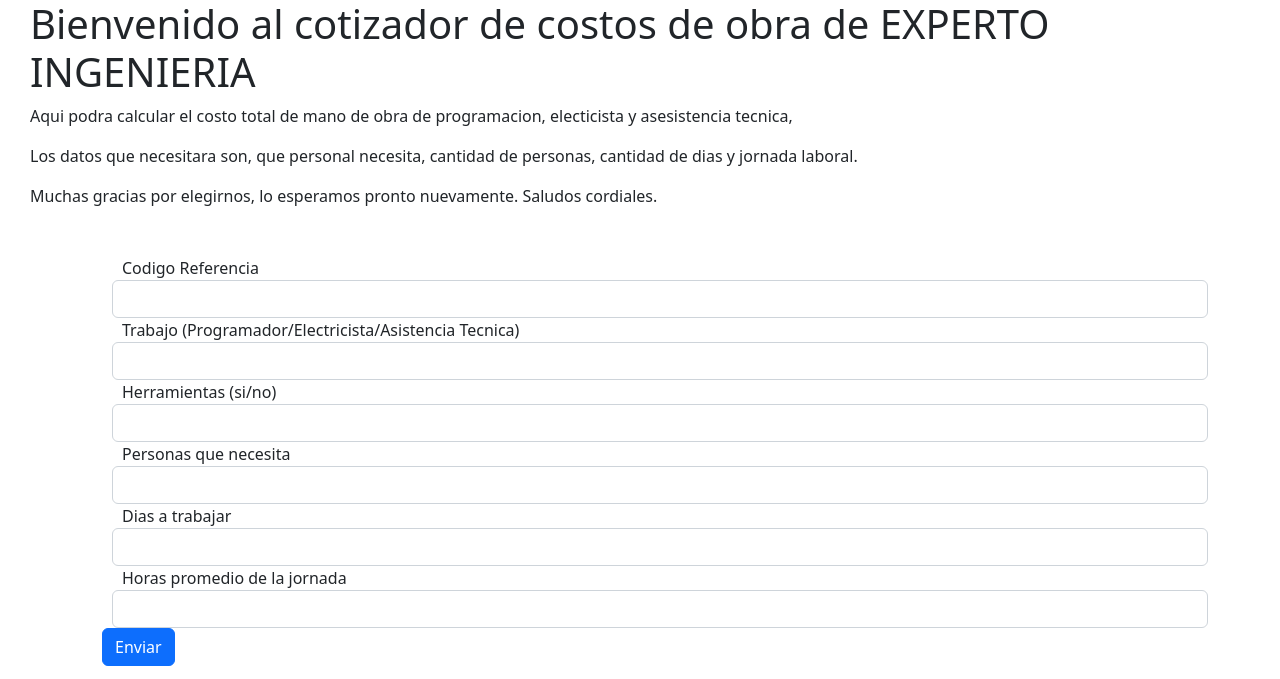
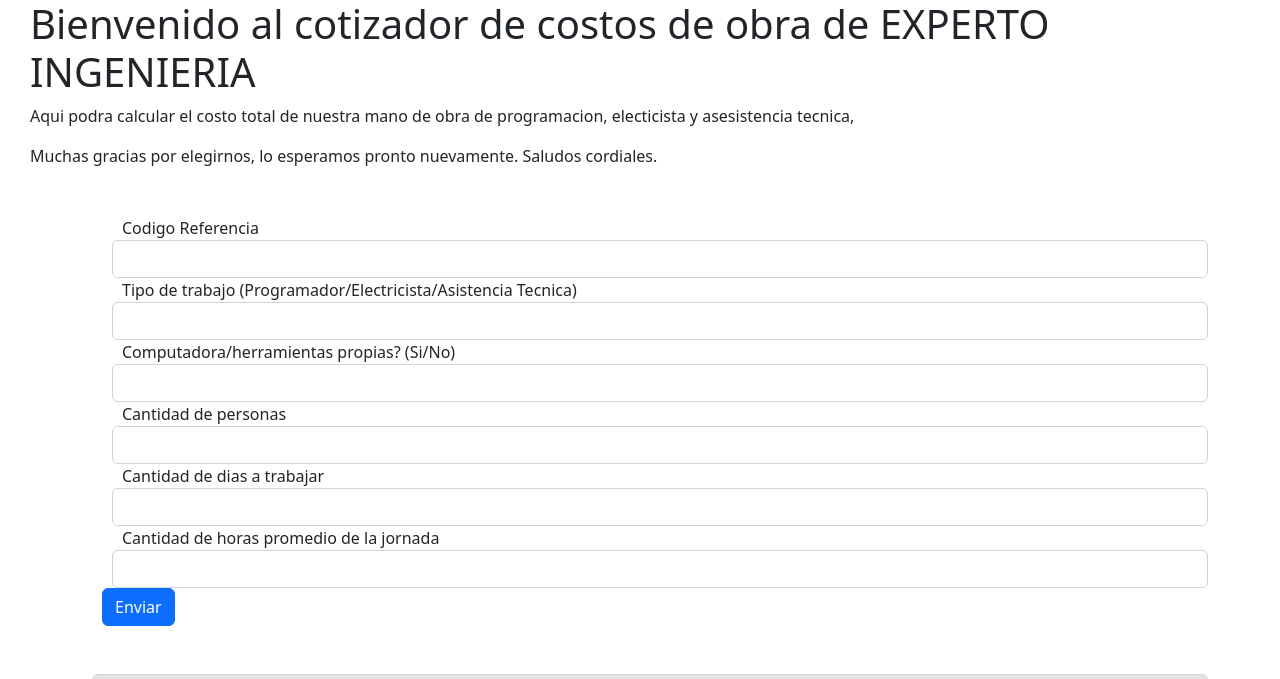
Before and after one commit to diegopaolantonio/Preentrega3_Paolantonio, a plain HTML site: page index.html in a window 1280 px wide. Shown: the top 679 px of the page. Drawn offline with nearby package versions, Linux system fonts and the light colour scheme.

Commit message:
Commit 5, modifique el html por informacion repetida y para mejorar la claridad

```diff
--- a/css/style.css
+++ b/css/style.css
@@ -23,6 +23,10 @@
 /*  text-decoration: underline; */
 }
 
+.informacionParaCotizar {
+  list-style-type: none;
+}
+
 .item {
   display: inline;
 }
--- a/index.html
+++ b/index.html
@@ -20,14 +20,21 @@
   <body>
     <h1>Bienvenido al cotizador de costos de obra de EXPERTO INGENIERIA</h1>
     <p>
-      Aqui podra calcular el costo total de mano de obra de programacion,
+      Aqui podra calcular el costo total de nuestra mano de obra de programacion,
       electicista y asesistencia tecnica,
     </p>
-    <p>
-      Los datos que necesitara son, que personal necesita, cantidad de personas,
-      cantidad de dias y jornada laboral.
-    </p>
+<!--    <p class="mb-0">Los datos que necesitara son:</p>
+    <ul class="informacionParaCotizar">
+      <li>Que personal necesita? Programador/Electricista/Asistencia Tecnica</li>
+      <li>Computadora/herramientas propias?</li>
+      <li>Cantidad de personas?</li>
+      <li>Cantidad de dias?</li>
+      <li>Cantidad de horas de jornada laboral?</li>
+    </ul>
+-->
+
     <script src="assets/js/main.js"></script>
+
     <p>
       Muchas gracias por elegirnos, lo esperamos pronto nuevamente. Saludos
       cordiales.
@@ -46,7 +53,7 @@
         </div>
 
         <div class="form-group">
-          <label for="trabajo">Trabajo (Programador/Electricista/Asistencia Tecnica)</label>
+          <label for="trabajo">Tipo de trabajo (Programador/Electricista/Asistencia Tecnica)</label>
           <input type="text" class="form-control" id="trabajo" />
           <div
             class="alert alert-danger my-2"
@@ -56,7 +63,7 @@
         </div>
 
         <div class="form-group">
-          <label for="herramientas">Herramientas (si/no)</label>
+          <label for="herramientas">Computadora/herramientas propias? (Si/No)</label>
           <input type="text" class="form-control" id="herramientas" />
           <div
             class="alert alert-danger my-2"
@@ -66,7 +73,7 @@
         </div>
 
         <div class="form-group">
-          <label for="personas">Personas que necesita</label>
+          <label for="personas">Cantidad de personas</label>
           <input type="number" class="form-control" id="personas" />
           <div
             class="alert alert-danger my-2"
@@ -76,7 +83,7 @@
         </div>
 
         <div class="form-group">
-          <label for="dias">Dias a trabajar</label>
+          <label for="dias">Cantidad de dias a trabajar</label>
           <input type="number" class="form-control" id="dias" />
           <div
             class="alert alert-danger my-2"
@@ -86,7 +93,7 @@
         </div>
 
         <div class="form-group">
-          <label for="horas">Horas promedio de la jornada</label>
+          <label for="horas">Cantidad de horas promedio de la jornada</label>
           <input type="number" class="form-control" id="horas" />
           <div
             class="alert alert-danger my-2"
```
